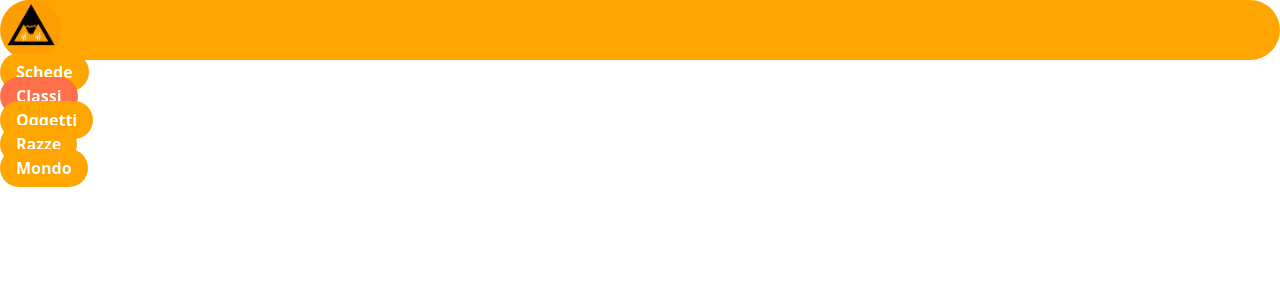
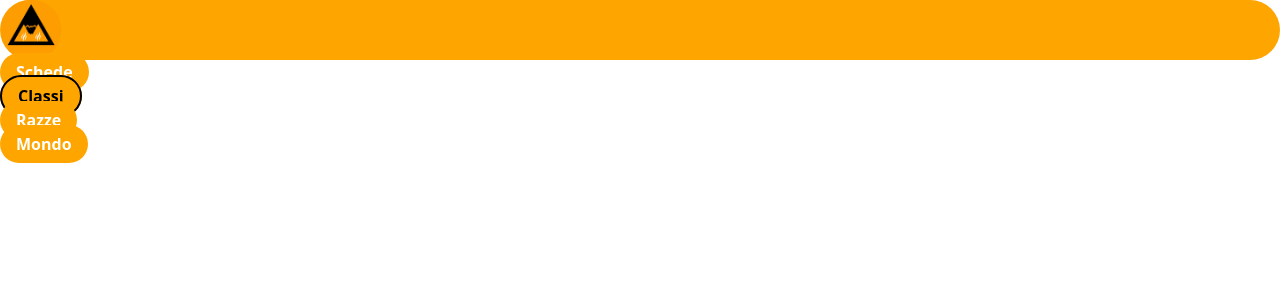
Before and after one commit to morph-eos/ragnar-ttrpg-platform, a React (Vite) app in the folder hp-jh-transition/frontend/: page /rpg/classes in a window 1280 px wide. Shown: the top 300 px of the page. Built offline with nearby package versions, Linux system fonts and the light colour scheme.

Commit message:
Graphic button selection update and backend bugfix

```diff
--- a/hp-jh-transition/frontend/index.css
+++ b/hp-jh-transition/frontend/index.css
@@ -27,22 +27,16 @@ spazio Tailwind
   .bg-orange {
     background-color: orange;
   }
-  .bg-sunset {
-    background-color: #ff6f4a; /* Arancio tramonto */
-  }
 }
 
-/* Stile dei pulsanti con sfondo della palette di colori tramonto */
 .btn-bullet {
   @apply px-4 py-2 rounded-full font-semibold text-white;
 }
 
-/* Stile del pulsante con sfondo arancio */
+.btn-bullet-active {
+  @apply px-4 py-2 rounded-full font-semibold text-black border-2 border-black;
+}
+
 .btn-bullet-orange {
   @apply bg-orange;
 }
-
-/* Stile del pulsante con sfondo rosso */
-.btn-bullet-sunset {
-  @apply bg-sunset;
-}
--- a/hp-jh-transition/frontend/src/routes/Rpg.jsx
+++ b/hp-jh-transition/frontend/src/routes/Rpg.jsx
@@ -19,9 +19,6 @@ export default function Rpg() {
       case 'classes':
         setComponent(<Classes />);
         break;
-      case 'items':
-        setComponent(<Items />);
-        break;
       case 'races':
         setComponent(<Races />);
         break;
@@ -41,31 +38,25 @@ export default function Rpg() {
           <ul className='flex flex-wrap space-x-4 justify-center'>
             <li className='flex-shrink-0'>
               <Link
-                className={`btn-bullet btn-bullet-${button === 'sheets' ? 'sunset' : 'orange'}`}
+                className={`btn-bullet${button === 'sheets' ? '-active' : ''} btn-bullet-orange`}
                 to="/rpg/sheets"
               >Schede</Link>
             </li>
             <li className='flex-shrink-0'>
               <Link
-                className={`btn-bullet btn-bullet-${button === 'classes' ? 'sunset' : 'orange'}`}
+                className={`btn-bullet${button === 'classes' ? '-active' : ''} btn-bullet-orange`}
                 to="/rpg/classes"
               >Classi</Link>
             </li>
             <li className='flex-shrink-0'>
               <Link
-                className={`btn-bullet btn-bullet-${button === 'items' ? 'sunset' : 'orange'}`}
-                to="/rpg/items"
-              >Oggetti</Link>
-            </li>
-            <li className='flex-shrink-0'>
-              <Link
-                className={`btn-bullet btn-bullet-${button === 'races' ? 'sunset' : 'orange'}`}
+                className={`btn-bullet${button === 'races' ? '-active' : ''} btn-bullet-orange`}
                 to="/rpg/races"
               >Razze</Link>
             </li>
             <li className='flex-shrink-0'>
               <Link
-                className={`btn-bullet btn-bullet-${button === 'world' ? 'sunset' : 'orange'}`}
+                className={`btn-bullet${button === 'world' ? '-active' : ''} btn-bullet-orange`}
                 to="/rpg/world"
               >Mondo</Link>
             </li>
```
